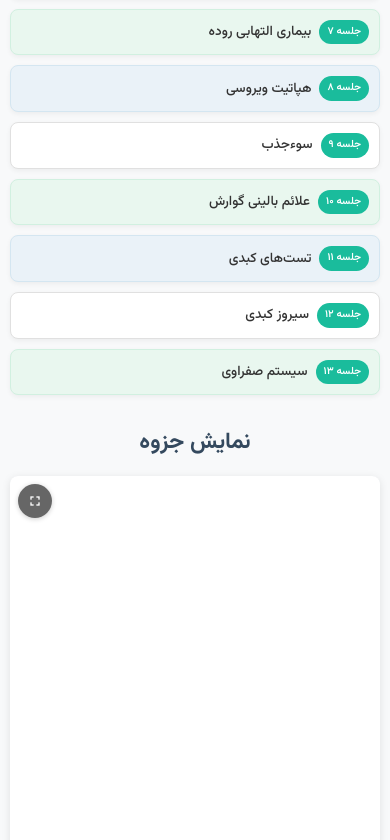
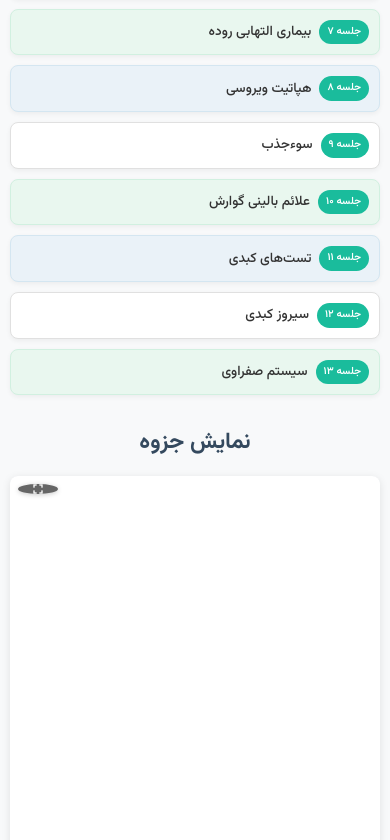
Before and after one commit to callmemahdi01/gastroenterology, a plain HTML site: page index.html in a window 390 px wide. Shown: the part 536-1376 px from the top of the page. Drawn offline with nearby package versions, Linux system fonts and the light colour scheme; a small style sheet from the web is missing.

Commit message:
Update index.html

```diff
--- a/index.html
+++ b/index.html
@@ -148,8 +148,8 @@
       color: white;
       border: none;
       border-radius: 50%;
-      width: 38px;
-      height: 38px;
+      width: 40px;
+      height: 40px;
       cursor: pointer;
       display: flex;
       align-items: center;
@@ -280,8 +280,8 @@
         padding: 4px 8px;
       }
       .fullscreen-btn {
-        width: 34px;
-        height: 34px;
+        width: 40px;
+        height: 10px;
         top: 8px;
         left: 8px;
       }
```
